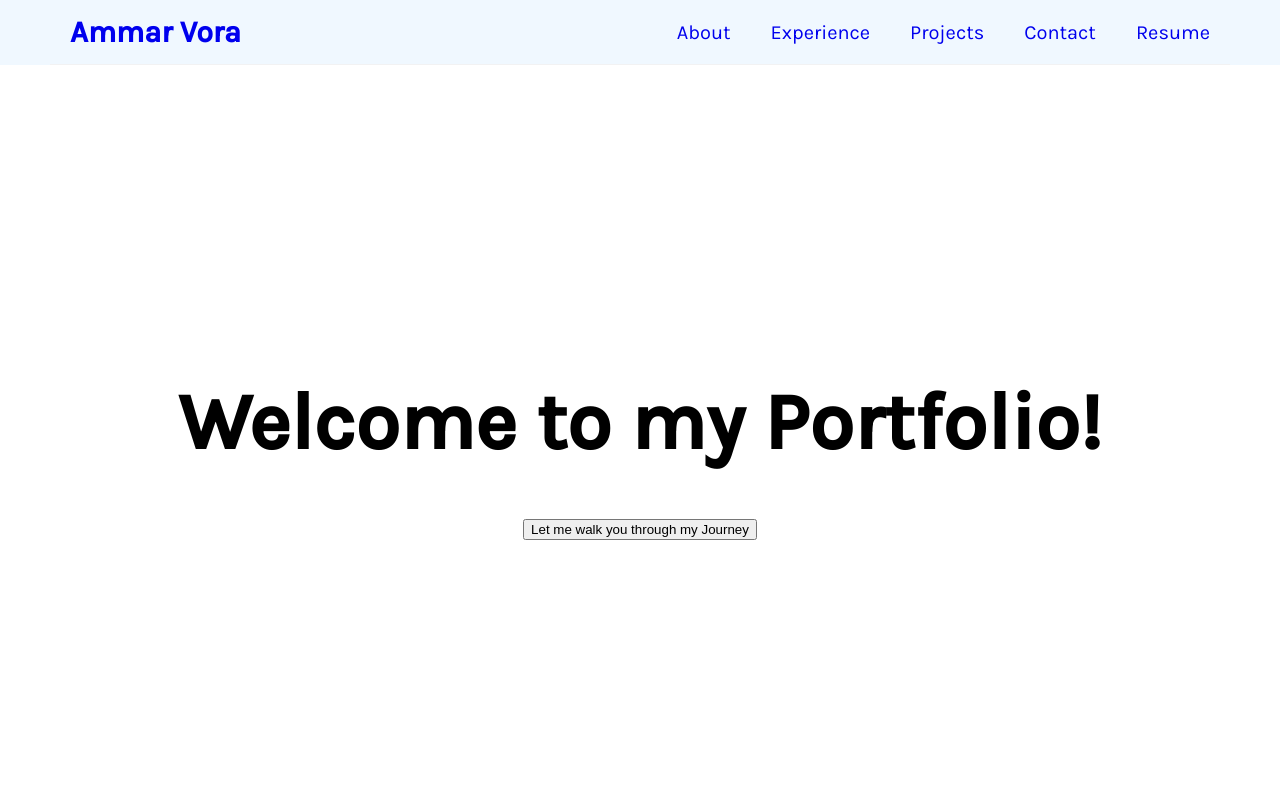
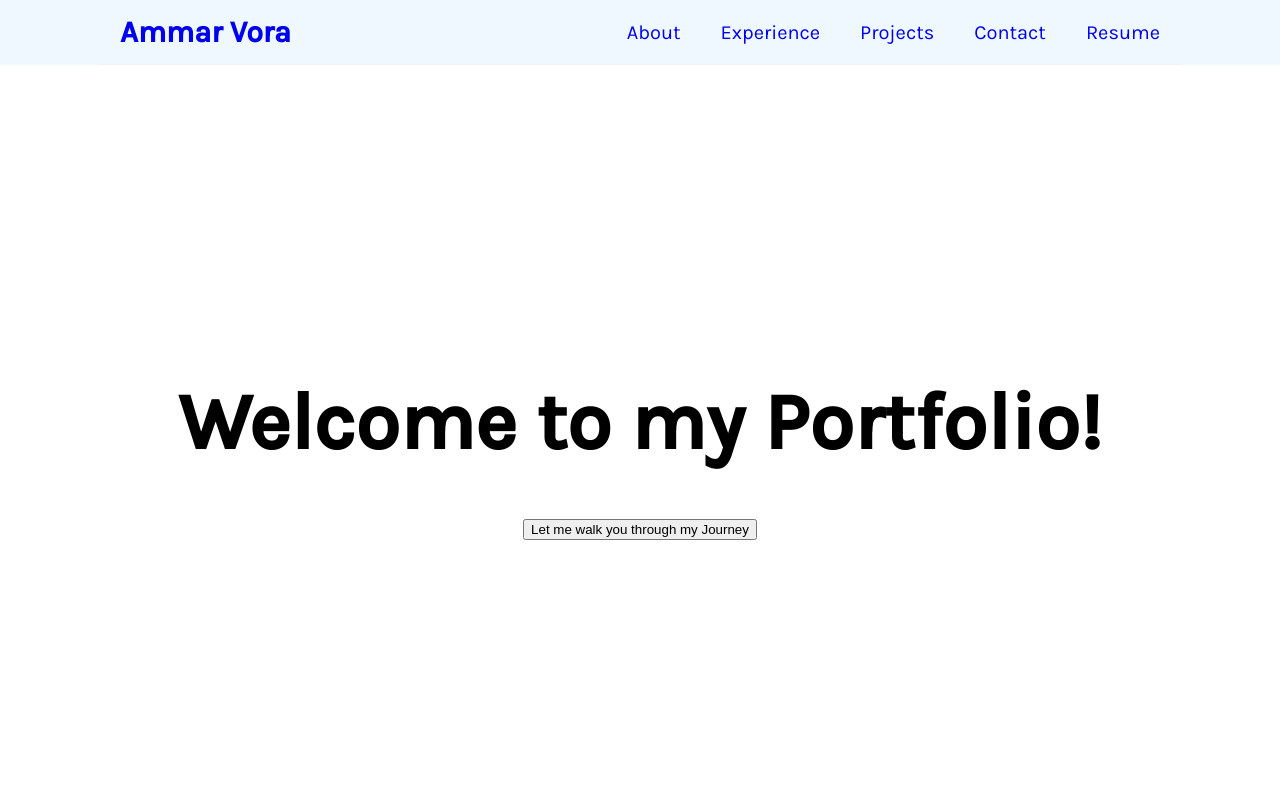
Before and after one commit to Ammar-V/Portfolio, a React (Create React App) app in the folder portfolio/: page / in a window 1280 px wide. Shown: the top 800 px of the page. Built offline with nearby package versions, Linux system fonts and the light colour scheme.

Commit message:
Making navbar padding consistent with content padding

```diff
--- a/portfolio/src/index.css
+++ b/portfolio/src/index.css
@@ -28,7 +28,7 @@ body {
 header {
 
   margin: 0 auto;
-  padding: 0 50px;
+  padding: 0 100px;
 
   background-color: aliceblue;
 
```
